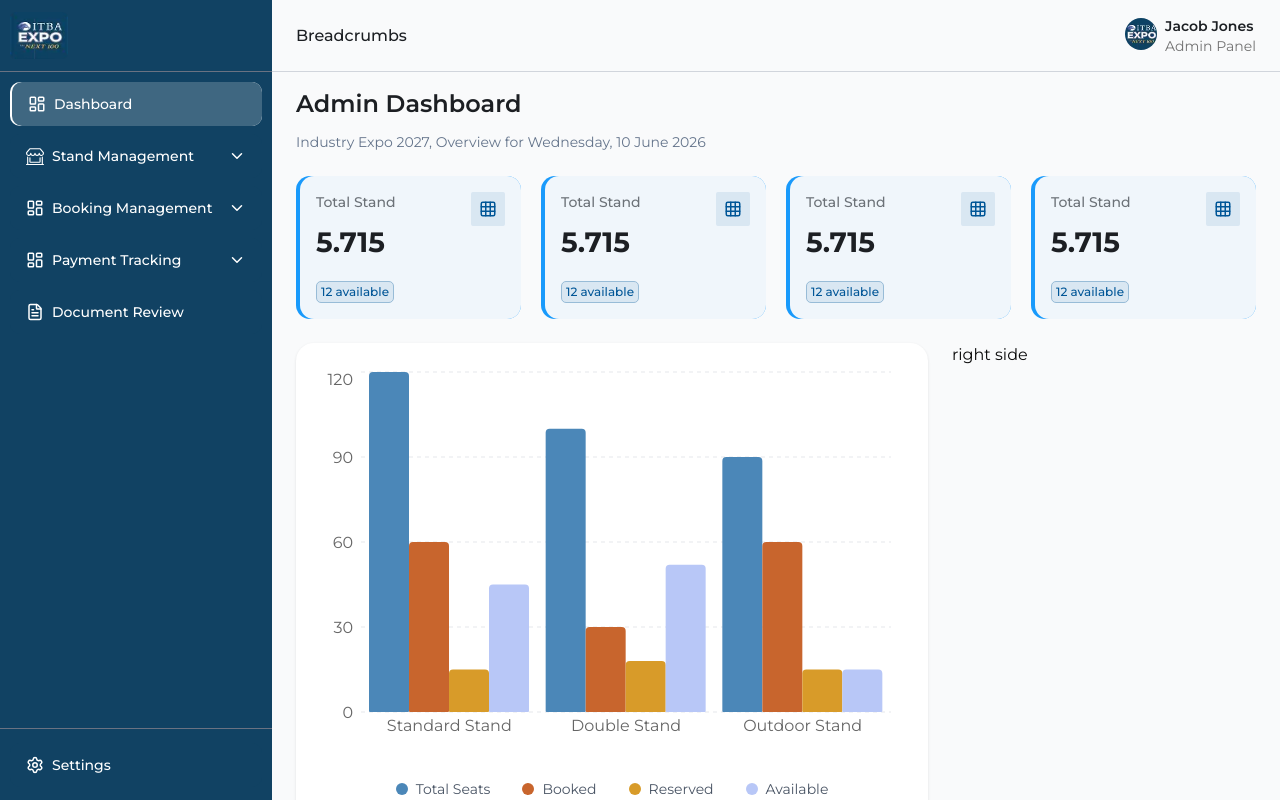
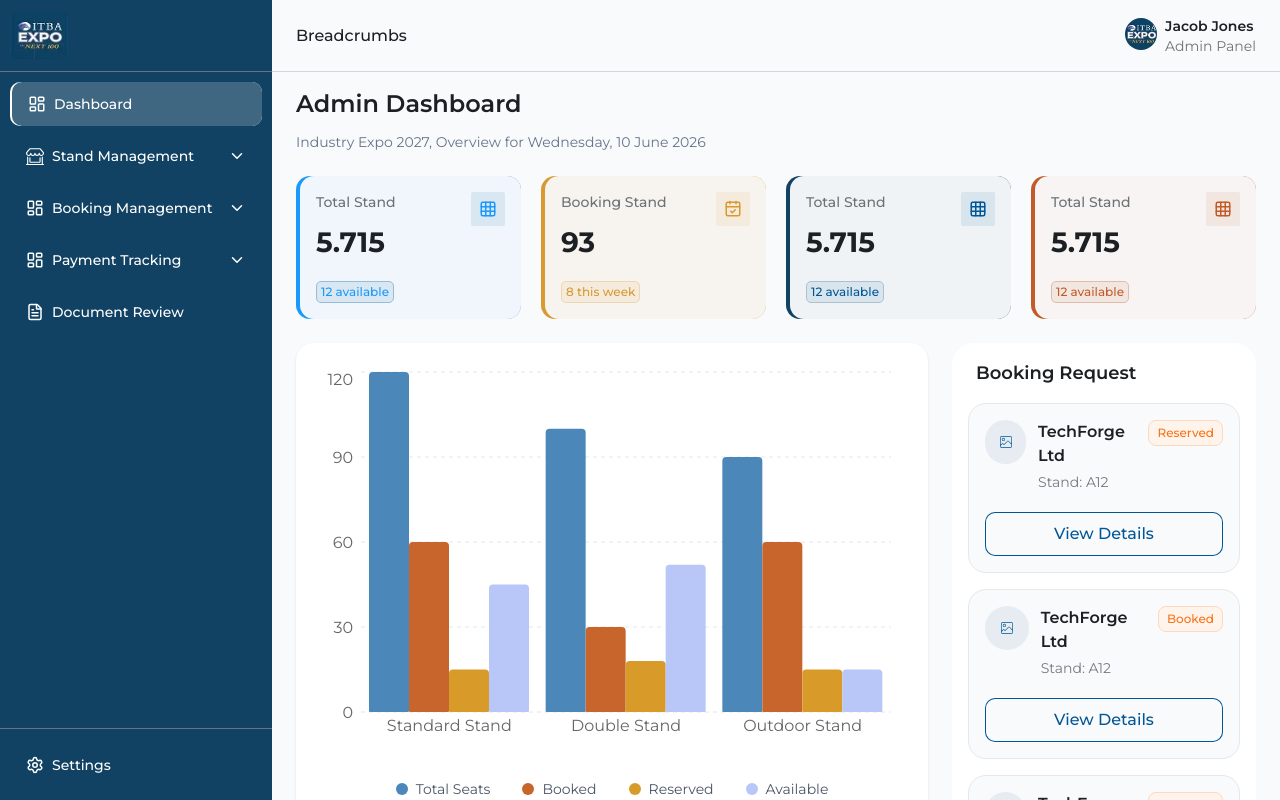
Before and after one commit to backbencherstudio/hanoijane01, a Next.js app: page /dashboard in a window 1280 px wide. Built offline with nearby package versions, Linux system fonts and the light colour scheme.

Commit message:
resent booking table and booking request component added to dashboard home

```diff
--- /dev/null
+++ b/app/dashboard/_components/BookingRequest.tsx
@@ -0,0 +1,100 @@
+"use client";
+
+import Image from "next/image";
+import React from "react";
+import { Button } from "@/components/ui/button";
+import { CiImageOn } from "react-icons/ci";
+
+const bookingRequests = [
+  {
+    id: 1,
+    company: "TechForge Ltd",
+    stand: "A12",
+    status: "Reserved",
+    logo: "",
+  },
+  {
+    id: 2,
+    company: "TechForge Ltd",
+    stand: "A12",
+    status: "Booked",
+    logo: "",
+  },
+  {
+    id: 3,
+    company: "TechForge Ltd",
+    stand: "A12",
+    status: "Reserved",
+    logo: "",
+  },
+];
+
+const statusStyle = {
+  Booked: "bg-[#FFF4EC] text-[#F97316] border border-[#FFD8BF]",
+  Reserved: "bg-[#FFF4EC] text-[#F97316] border border-[#FFD8BF]",
+};
+
+const BookingRequest = () => {
+  return (
+    <div className="rounded-3xl bg-white p-4">
+      <h3 className="mb-4 px-2 text-lg font-semibold text-text-primary">
+        Booking Request
+      </h3>
+
+      <div className="space-y-4">
+        {bookingRequests.map((booking) => (
+          <div
+            key={booking.id}
+            className="rounded-2xl border border-gray-200 p-4 bg-[#F9FAFB] "
+          >
+            <div className="flex items-start justify-between">
+              <div className="flex gap-3">
+                <div className="relative h-11 w-11 overflow-hidden rounded-full bg-gray-100">
+                  {booking.logo ? (
+                    <Image
+                      src={booking.logo}
+                      alt={booking.company}
+                      fill
+                      className="object-cover"
+                    />
+                  ) : (
+                    <div className="w-full h-full bg-primary/5 text-primary flex justify-center items-center">
+                      <CiImageOn />
+                    </div>
+                  )}
+                </div>
+
+                <div>
+                  <h4 className=" font-semibold text-text-primary">
+                    {booking.company}
+                  </h4>
+
+                  <p className="mt-1 text-sm text-[#777980]">
+                    Stand: {booking.stand}
+                  </p>
+                </div>
+              </div>
+
+              <span
+                className={`rounded-md px-2 py-1 text-xs font-medium ${
+                  statusStyle[booking.status as keyof typeof statusStyle]
+                }`}
+              >
+                {booking.status}
+              </span>
+            </div>
+
+            <Button
+              variant="outline"
+              className="mt-5 bg-[#F9FAFB] h-11 w-full rounded-lg border-primary text-base font-medium text-primary hover:bg-primary hover:text-white"
+            >
+              View Details
+            </Button>
+          </div>
+        ))}
+      </div>
+    </div>
+  );
+};
+
+export default BookingRequest;
--- /dev/null
+++ b/app/dashboard/_components/RecentBookings.tsx
@@ -0,0 +1,150 @@
+"use client";
+
+import Link from "next/link";
+import CustomTable from "@/components/ui/Table";
+import { Column } from "@/types/table";
+import { GoDotFill } from "react-icons/go";
+
+interface Booking {
+  id: string;
+  ref: string;
+  company: string;
+  stand: string;
+  amount: number;
+  status: "reserved" | "paid" | "overdue" | "pending";
+  date: string;
+}
+
+const data: Booking[] = [
+  {
+    id: "1",
+    ref: "BK-1042",
+    company: "Abstergo Ltd.",
+    stand: "A12",
+    amount: 3200,
+    status: "reserved",
+    date: "10 Jun 2026",
+  },
+  {
+    id: "2",
+    ref: "BK-1043",
+    company: "Barone LLC.",
+    stand: "A13",
+    amount: 3200,
+    status: "paid",
+    date: "10 Jun 2026",
+  },
+  {
+    id: "3",
+    ref: "BK-1044",
+    company: "Acme Co.",
+    stand: "A14",
+    amount: 3200,
+    status: "overdue",
+    date: "10 Jun 2026",
+  },
+  {
+    id: "4",
+    ref: "BK-1045",
+    company: "Wayne Enterprises",
+    stand: "B01",
+    amount: 4500,
+    status: "pending",
+    date: "09 Jun 2026",
+  },
+  {
+    id: "5",
+    ref: "BK-1046",
+    company: "Stark Industries",
+    stand: "C03",
+    amount: 2800,
+    status: "paid",
+    date: "08 Jun 2026",
+  },
+];
+
+const RecentBookings = () => {
+  const columns: Column<Booking>[] = [
+    {
+      header: "Ref",
+      accessor: "ref",
+      cellClassName: "px-4 py-3 font-medium",
+    },
+    {
+      header: "Company",
+      accessor: "company",
+      cellClassName: "px-4 py-3",
+    },
+    {
+      header: "Stand",
+      accessor: "stand",
+      cellClassName: "px-4 py-3 text-center",
+    },
+    {
+      header: "Amount",
+      accessor: "amount",
+      render: (value) => `$${value as number}`,
+      cellClassName: "px-4 py-3 font-semibold",
+    },
+    {
+      header: "Status",
+      accessor: "status",
+      render: (value) => {
+        const status = value as string;
+        const colorMap: Record<string, string> = {
+          booked: "bg-green-100 border border-green-200 text-green-700",
+          reserved: "bg-[#F9EFEA] border border-[#EDCEBF] text-[#C25B29]",
+          request: "bg-[#EBF2FD] border border-[#C5D9F7] text-[#2A6BCA]",
+          overdue: "bg-[#FEECEE] border border-[#FBD8DB] text-[#EB3D4D]",
+          cancel: "bg-[#FEECEE] border border-[#FBD8DB] text-[#EB3D4D]",
+          paid: "bg-[#E9FAF7] border border-[#D3F4EF] text-[#22CAAD]",
+          pending: "bg-[#FBF5EB] border border-[#EDCEBF] text-[#D79930]",
+        };
+        return (
+          <span
+            className={`px-2 py-1 rounded-md text-xs font-medium flex items-center gap-1 w-fit ${colorMap[status] || ""}`}
+          >
+            <GoDotFill className="size-3" />
+            {status.charAt(0).toUpperCase() + status.slice(1)}
+          </span>
+        );
+      },
+      cellClassName: "px-3 py-5 text-center flex justify-center",
+    },
+    {
+      header: "Date",
+      accessor: "date",
+      cellClassName: "px-4 py-3",
+    },
+  ];
+
+  return (
+    <div className="bg-white rounded-2xl px-4 py-5 shadow-sm">
+      <div className="flex items-center justify-between mb-4">
+        <h3 className="text-lg font-semibold text-text-primary">
+          Recent Bookings
+        </h3>
+        <Link
+          href="/dashboard/booking-management?status=all"
+          className="text-sm text-primary hover:underline font-semibold"
+        >
+          View all →
+        </Link>
+      </div>
+      <CustomTable
+        data={data}
+        columns={columns}
+        showIndex={false}
+        isLoading={false}
+        emptyMessage="No recent bookings"
+        pagination={undefined}
+        rounded="rounded-none"
+        rowClassName="hover:bg-gray-50"
+        headerRowClassName="bg-[#F8F9FA] text-[#6C7278]"
+        tbodyClassName=""
+      />
+    </div>
+  );
+};
+
+export default RecentBookings;
--- a/app/dashboard/_components/StateCard.tsx
+++ b/app/dashboard/_components/StateCard.tsx
@@ -25,7 +25,7 @@ const StateCard = ({ state }: StateCardProps) => {
         <div
           className={`p-2 rounded-xs w-fit h-fit ${state.text_color} ${state.text_bg_color}`}
         >
-          <Icon className="w-4.5 h-4.5 text-primary" />{" "}
+          <Icon className={`w-4.5 h-4.5 ${state.text_color}`} />
         </div>
       </div>
     </div>
--- a/app/dashboard/page.tsx
+++ b/app/dashboard/page.tsx
@@ -2,6 +2,8 @@ import { stateData } from "@/data/dashboard/homeData";
 import React from "react";
 import StateCard from "./_components/StateCard";
 import StandOverviewChart from "./_components/StandOverviewChart";
+import RecentBookings from "./_components/RecentBookings";
+import BookingRequest from "./_components/BookingRequest";
 
 const DashboardHome = () => {
   return (
@@ -30,9 +32,16 @@ const DashboardHome = () => {
           <div>
             <StandOverviewChart />
           </div>
+           <div className="my-6">
+        <RecentBookings />
+      </div>
         </div>
         {/* right side */}
-        <div>right side</div>
+        <div>
+          <div>
+            <BookingRequest/>
+          </div>
+        </div>
       </div>
     </div>
   );
--- a/data/dashboard/homeData.ts
+++ b/data/dashboard/homeData.ts
@@ -1,4 +1,4 @@
-import { Grid3x3, LucideIcon } from "lucide-react";
+import { CalendarCheck, Grid3x3, LucideIcon } from "lucide-react";
 export interface StateData {
   title: string;
   value: number;
@@ -19,41 +19,41 @@ export const stateData: StateData[] = [
     icon: Grid3x3,
     bg_color: "bg-[#199AFB]",
     bg_color2: "bg-[#F0F6FB]",
-    text_color: "text-[#005697]",
+    text_color: "text-[#199AFB]",
     text_bg_color: "bg-[#D9E7F2]",
     border: "border border-[#98BCD7]",
+  },
+  {
+    title: "Booking Stand",
+    value: 93,
+    info: `8 this week`,
+    icon: CalendarCheck,
+    bg_color: "bg-[#D79930]",
+    bg_color2: "bg-[#F7F4EF]",
+    text_color: "text-[#D79930]",
+    text_bg_color: "bg-[#F4EBDD]",
+    border: "border border-[#ECD7B2]",
   },
   {
     title: "Total Stand",
     value: 5.715,
     info: `12 available`,
     icon: Grid3x3,
-    bg_color: "bg-[#199AFB]",
-    bg_color2: "bg-[#F0F6FB]",
+    bg_color: "bg-[#114263]",
+    bg_color2: "bg-[#F0F3F5]",
     text_color: "text-[#005697]",
-    text_bg_color: "bg-[#D9E7F2]",
-    border: "border border-[#98BCD7]",
+    text_bg_color: "bg-[#D9E5ED]",
+    border: "border border-[#ACC0CE]",
   },
   {
     title: "Total Stand",
     value: 5.715,
     info: `12 available`,
     icon: Grid3x3,
-    bg_color: "bg-[#199AFB]",
-    bg_color2: "bg-[#F0F6FB]",
-    text_color: "text-[#005697]",
-    text_bg_color: "bg-[#D9E7F2]",
-    border: "border border-[#98BCD7]",
-  },
-  {
-    title: "Total Stand",
-    value: 5.715,
-    info: `12 available`,
-    icon: Grid3x3,
-    bg_color: "bg-[#199AFB]",
-    bg_color2: "bg-[#F0F6FB]",
-    text_color: "text-[#005697]",
-    text_bg_color: "bg-[#D9E7F2]",
-    border: "border border-[#98BCD7]",
+    bg_color: "bg-[#C25B29]",
+    bg_color2: "bg-[#F7F4F3]",
+    text_color: "text-[#C25B29]",
+    text_bg_color: "bg-[#F2E6E0]",
+    border: "border border-[#E3BCA9]",
   },
 ];
```
